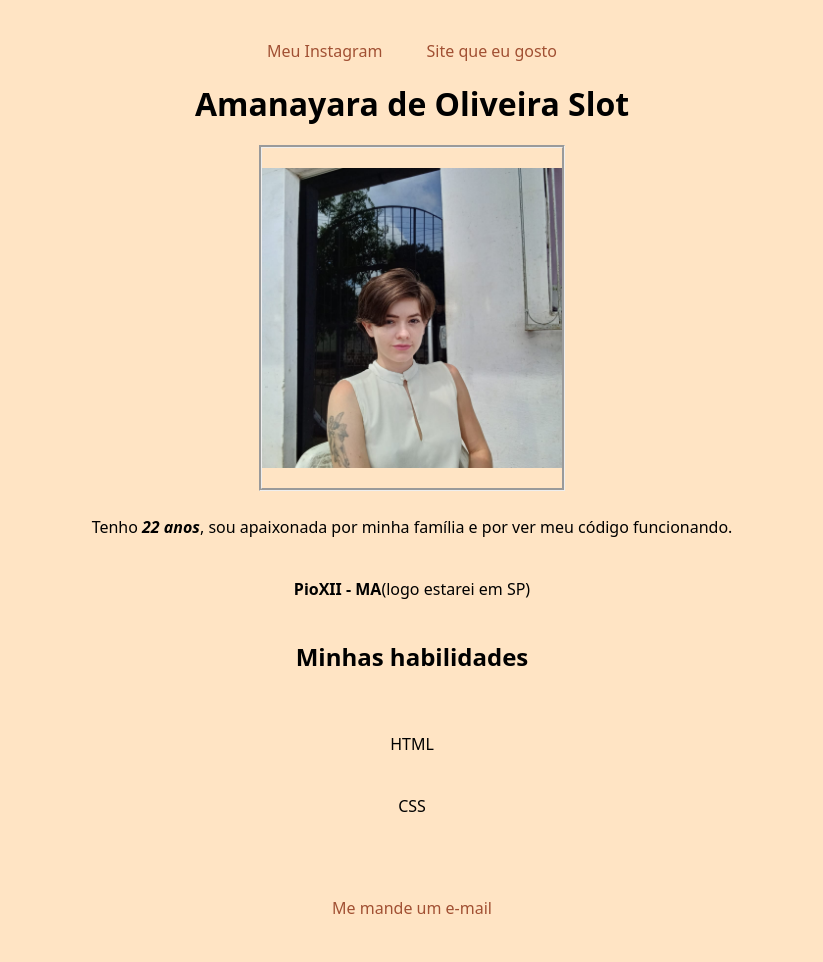
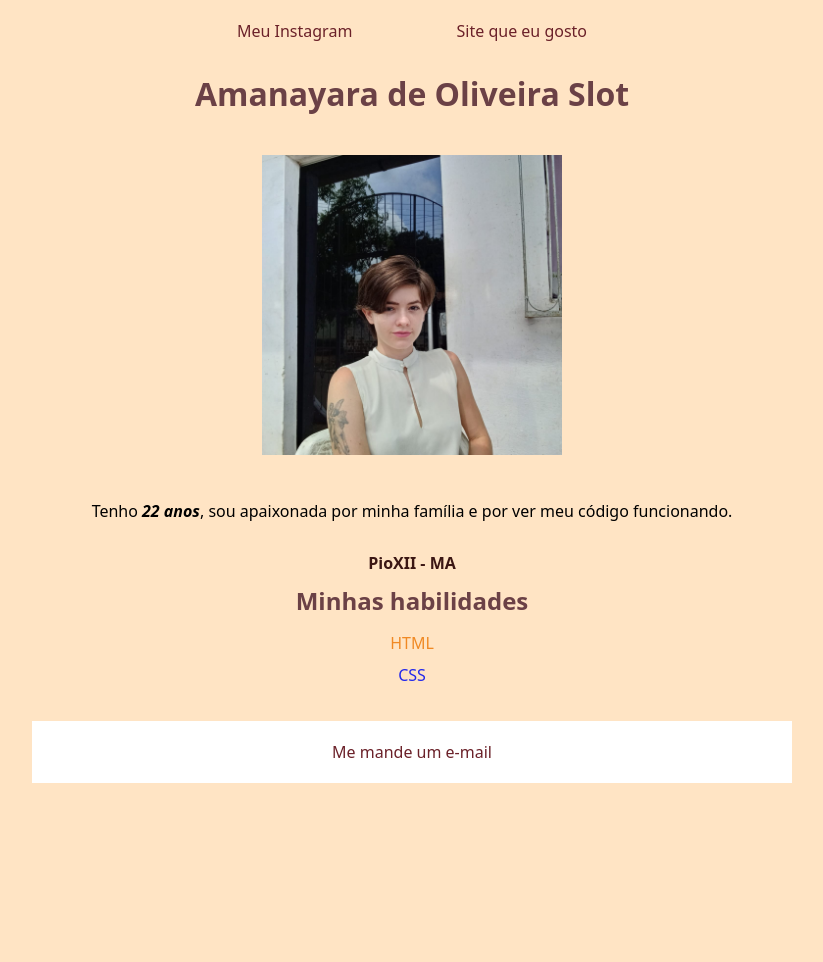
Before and after one commit to Amanayaradev/amanayaradev.github.io, a plain HTML site: page index.html in a window 1280 px wide. Shown: the whole page, without its empty margins (228-1051 px from the left). After the commit the page ends 813 px from the top, so only its background shows below. Drawn offline with Linux system fonts and the light colour scheme.

Commit message:
adicionando classes

```diff
--- a/index.css
+++ b/index.css
@@ -2,25 +2,60 @@
     max-width: 800px;
     margin: 0 auto;
     text-decoration: none;
-    padding: 20px 0;
     font-family: system-ui, -apple-system, BlinkMacSystemFont, 'Segoe UI', Roboto, Oxygen, Ubuntu, Cantarell, 'Open Sans', 'Helvetica Neue', sans-serif;
+}
+.meuNome {
+    padding: 30px 0 0;
+    color: #6B4146;
 }
 
 body {
+    padding: 20px;
     text-decoration: none;
     text-align: center;
     background-color: bisque;
 }
 
 a {
-    color: rgb(161, 80, 51);
-    padding: 0 20px;
+    color: #6B2129;
+    padding: 50px;
 }
 
-img {
-    border-style: groove;
+#minha-foto {
+    padding: 40px;
 }
 
-ul {
+.descricao {
+    padding: 0 0 30px;
+}
+
+.h2 {
+    color: #6B4146;
+}
+
+.resido {
+    color: #3B1613;
+    padding: 0 0 10px;
+}
+
+.lista-habilidade {
+    padding: 10px 0 30px;
+}
+
+.lista-habilidade li {
+    padding: 5px;
     list-style: none;
 }
+
+.html {
+    color: #F08924;
+}
+
+.css {
+    color: #2328EB;
+}
+
+.footer {
+    background-color: white;
+    padding: 20px;
+}
--- a/index.html
+++ b/index.html
@@ -12,14 +12,14 @@
     <a href="https://www.netflix.com" target="_blank">Site que eu gosto</a>
     <h1 class="meuNome">Amanayara de Oliveira Slot</h1>
     <img id="minha-foto" width="300px" src="img/WhatsApp Image 2023-01-10 at 10.27.08.jpeg" alt="Estudante Tryber" id="foto de Amanayara">
-    <p class="descricao">Tenho <strong><em>22 anos</em></strong>, sou apaixonada por minha família e por ver meu código funcionando.</p>
-    <p class="resido"><strong>PioXII - MA</strong>(logo estarei em SP)</p>
-    <h2>Minhas habilidades</h2>
-    <ul>
+    <p class="descricao">Tenho <strong><em class="idade">22 anos</em></strong>, sou apaixonada por minha família e por ver meu código funcionando.</p>
+    <p class="resido"><strong>PioXII - MA</strong></p>
+    <h2 class="h2">Minhas habilidades</h2>
+    <ul class="lista-habilidade">
       <li class="html">HTML</li>
       <li class="css">CSS</li>
     </ul>
-    <footer>
+    <footer class="footer">
         <p> <a href="amanayaradev@gmail.com" target="_blank" rel="noopener noreferrer">Me mande um e-mail</a></p>
     </footer>
 </body>
```
